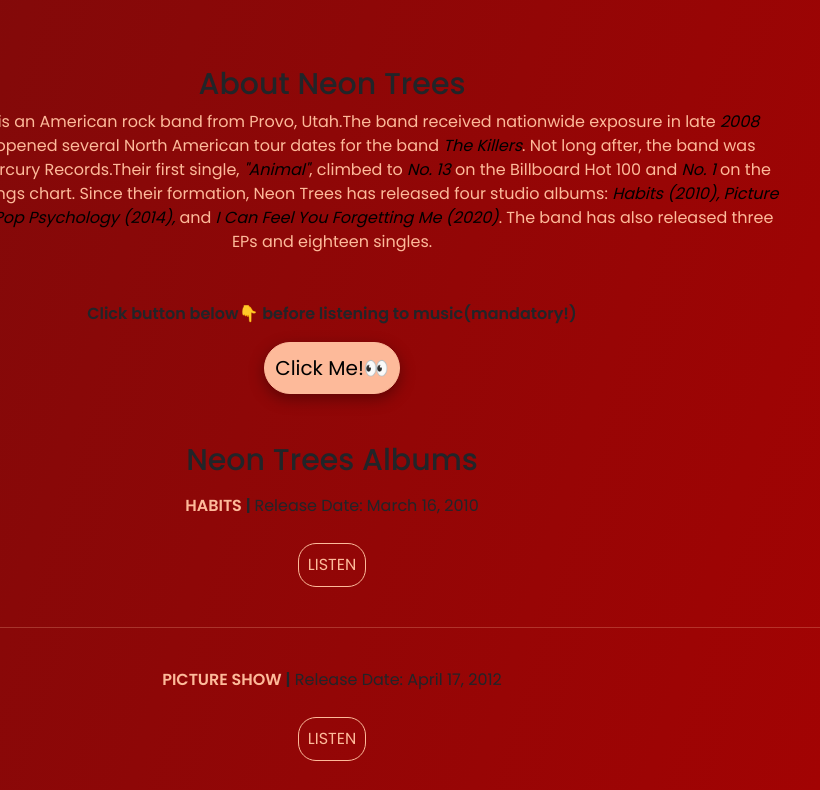
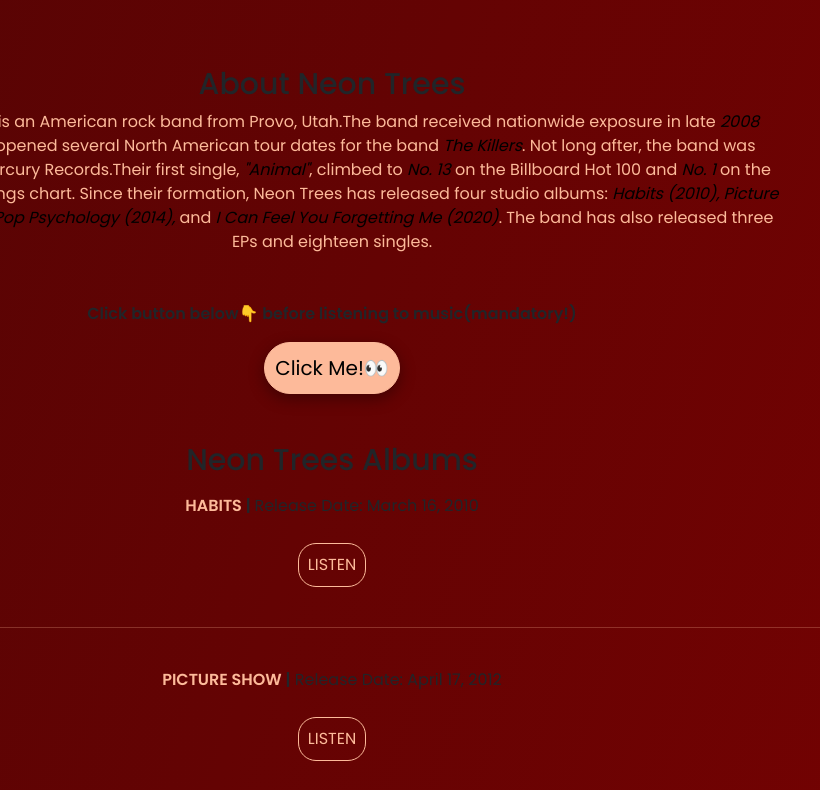
Before and after one commit to Multive018/fav-band, a plain HTML site: page index.html in a window 1280 px wide. Shown: the part 684-1474 px from the top of the page, without its empty margins (308-1128 px from the left). Drawn offline with nearby package versions, Linux system fonts and the light colour scheme; a web font is replaced by a local one.

Commit message:
changed bg color

```diff
--- a/css/style.css
+++ b/css/style.css
@@ -1,5 +1,5 @@
 body{
-  background:linear-gradient(107.2deg, rgb(122, 11, 11) 10.6%, rgb(167, 2, 2) 91.1%);
+  background:linear-gradient(107.2deg, rgb(83, 4, 4) 10.6%, rgb(117, 2, 2) 91.1%);
   font-family: "Poppins";
 }
 h2{
```
